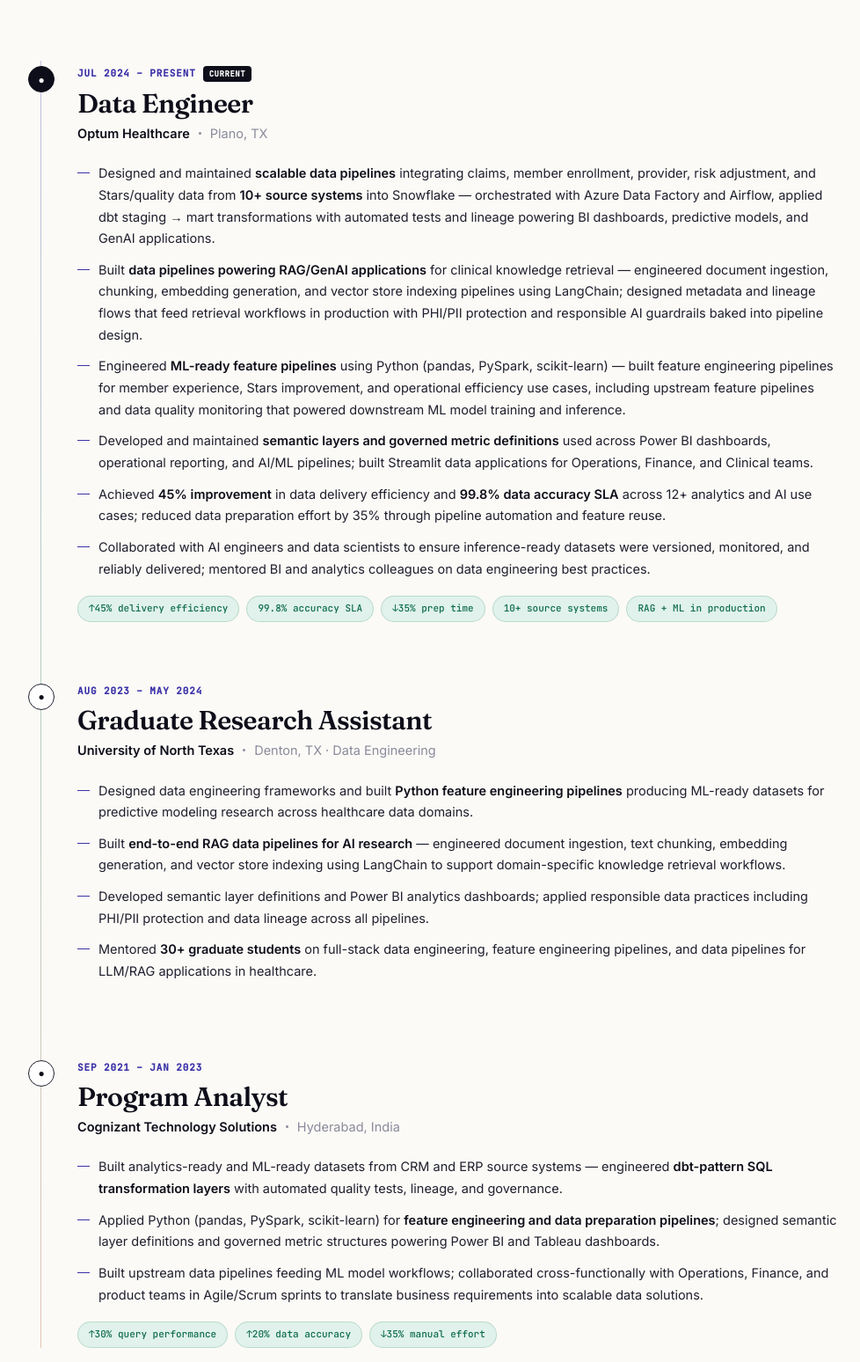
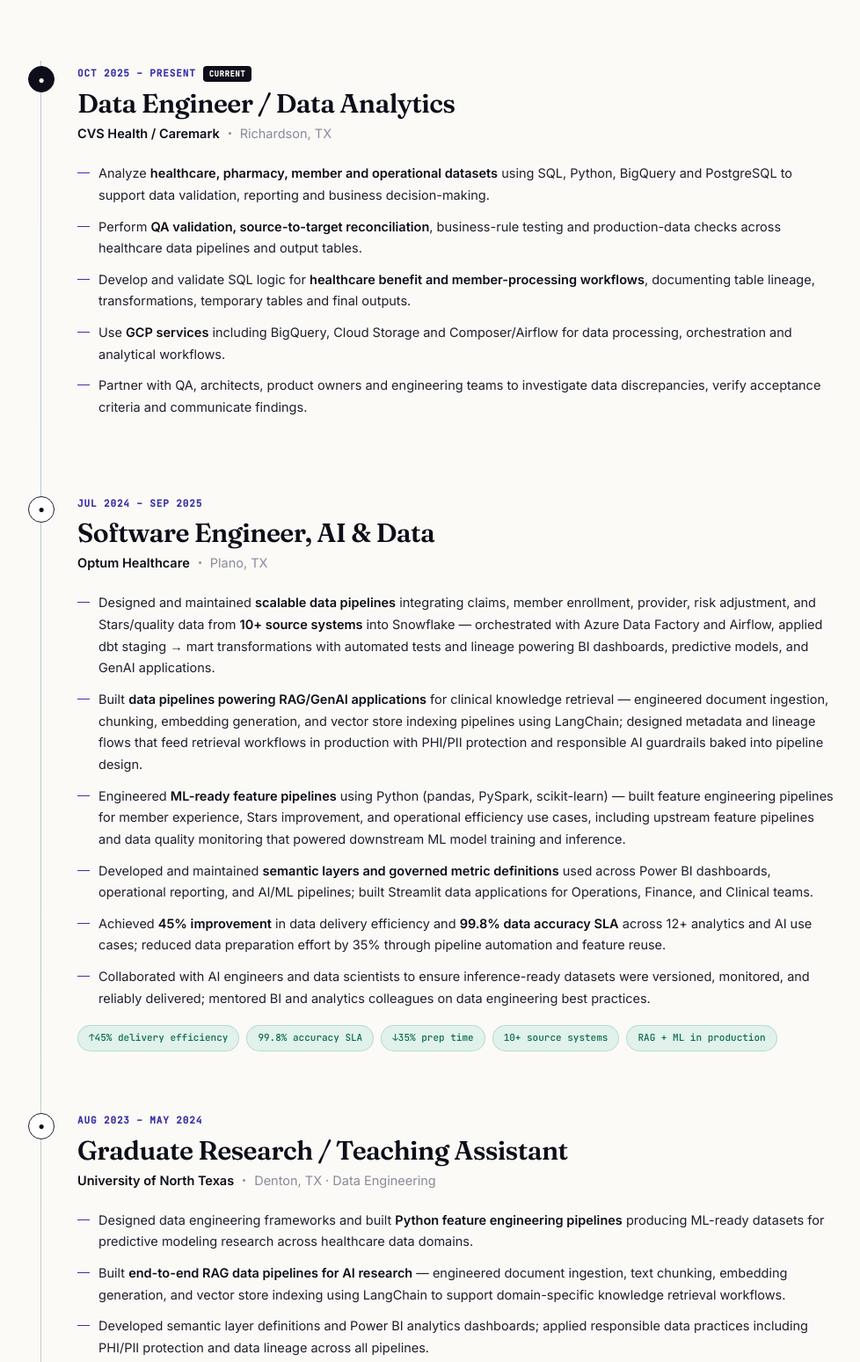
Before and after one commit to SanjanaReddyK/SanjanaReddyK.github.io, a plain HTML site: page index.html in a window 1280 px wide. Shown: the part 5942-7490 px from the top of the page at 88% size, without its empty margins (24-1002 px from the left). Drawn offline with Linux system fonts and the light colour scheme.

Commit message:
Update work experience details in index.html

```diff
--- a/index.html
+++ b/index.html
@@ -952,8 +952,22 @@
 
     <div class="tl-item current rv">
       <div class="tl-marker">●</div>
-      <div class="tl-date">JUL 2024 – PRESENT <span class="badge">CURRENT</span></div>
-      <div class="tl-role">Data Engineer</div>
+      <div class="tl-date">OCT 2025 – PRESENT <span class="badge">CURRENT</span></div>
+      <div class="tl-role">Data Engineer / Data Analytics</div>
+      <div class="tl-co"><strong>CVS Health / Caremark</strong><span class="sep"></span><em>Richardson, TX</em></div>
+      <ul class="tl-bullets">
+        <li>Analyze <strong>healthcare, pharmacy, member and operational datasets</strong> using SQL, Python, BigQuery and PostgreSQL to support data validation, reporting and business decision-making.</li>
+        <li>Perform <strong>QA validation, source-to-target reconciliation</strong>, business-rule testing and production-data checks across healthcare data pipelines and output tables.</li>
+        <li>Develop and validate SQL logic for <strong>healthcare benefit and member-processing workflows</strong>, documenting table lineage, transformations, temporary tables and final outputs.</li>
+        <li>Use <strong>GCP services</strong> including BigQuery, Cloud Storage and Composer/Airflow for data processing, orchestration and analytical workflows.</li>
+        <li>Partner with QA, architects, product owners and engineering teams to investigate data discrepancies, verify acceptance criteria and communicate findings.</li>
+      </ul>
+    </div>
+
+    <div class="tl-item rv">
+      <div class="tl-marker">●</div>
+      <div class="tl-date">JUL 2024 – SEP 2025</div>
+      <div class="tl-role">Software Engineer, AI &amp; Data</div>
       <div class="tl-co"><strong>Optum Healthcare</strong><span class="sep"></span><em>Plano, TX</em></div>
       <ul class="tl-bullets">
         <li>Designed and maintained <strong>scalable data pipelines</strong> integrating claims, member enrollment, provider, risk adjustment, and Stars/quality data from <strong>10+ source systems</strong> into Snowflake — orchestrated with Azure Data Factory and Airflow, applied dbt staging → mart transformations with automated tests and lineage powering BI dashboards, predictive models, and GenAI applications.</li>
@@ -975,7 +989,7 @@
     <div class="tl-item rv">
       <div class="tl-marker">●</div>
       <div class="tl-date">AUG 2023 – MAY 2024</div>
-      <div class="tl-role">Graduate Research Assistant</div>
+      <div class="tl-role">Graduate Research / Teaching Assistant</div>
       <div class="tl-co"><strong>University of North Texas</strong><span class="sep"></span><em>Denton, TX · Data Engineering</em></div>
       <ul class="tl-bullets">
         <li>Designed data engineering frameworks and built <strong>Python feature engineering pipelines</strong> producing ML-ready datasets for predictive modeling research across healthcare data domains.</li>
@@ -987,8 +1001,8 @@
 
     <div class="tl-item rv">
       <div class="tl-marker">●</div>
-      <div class="tl-date">SEP 2021 – JAN 2023</div>
-      <div class="tl-role">Program Analyst</div>
+      <div class="tl-date">SEP 2021 – DEC 2022</div>
+      <div class="tl-role">Program Analyst / Intern</div>
       <div class="tl-co"><strong>Cognizant Technology Solutions</strong><span class="sep"></span><em>Hyderabad, India</em></div>
       <ul class="tl-bullets">
         <li>Built analytics-ready and ML-ready datasets from CRM and ERP source systems — engineered <strong>dbt-pattern SQL transformation layers</strong> with automated quality tests, lineage, and governance.</li>
```
